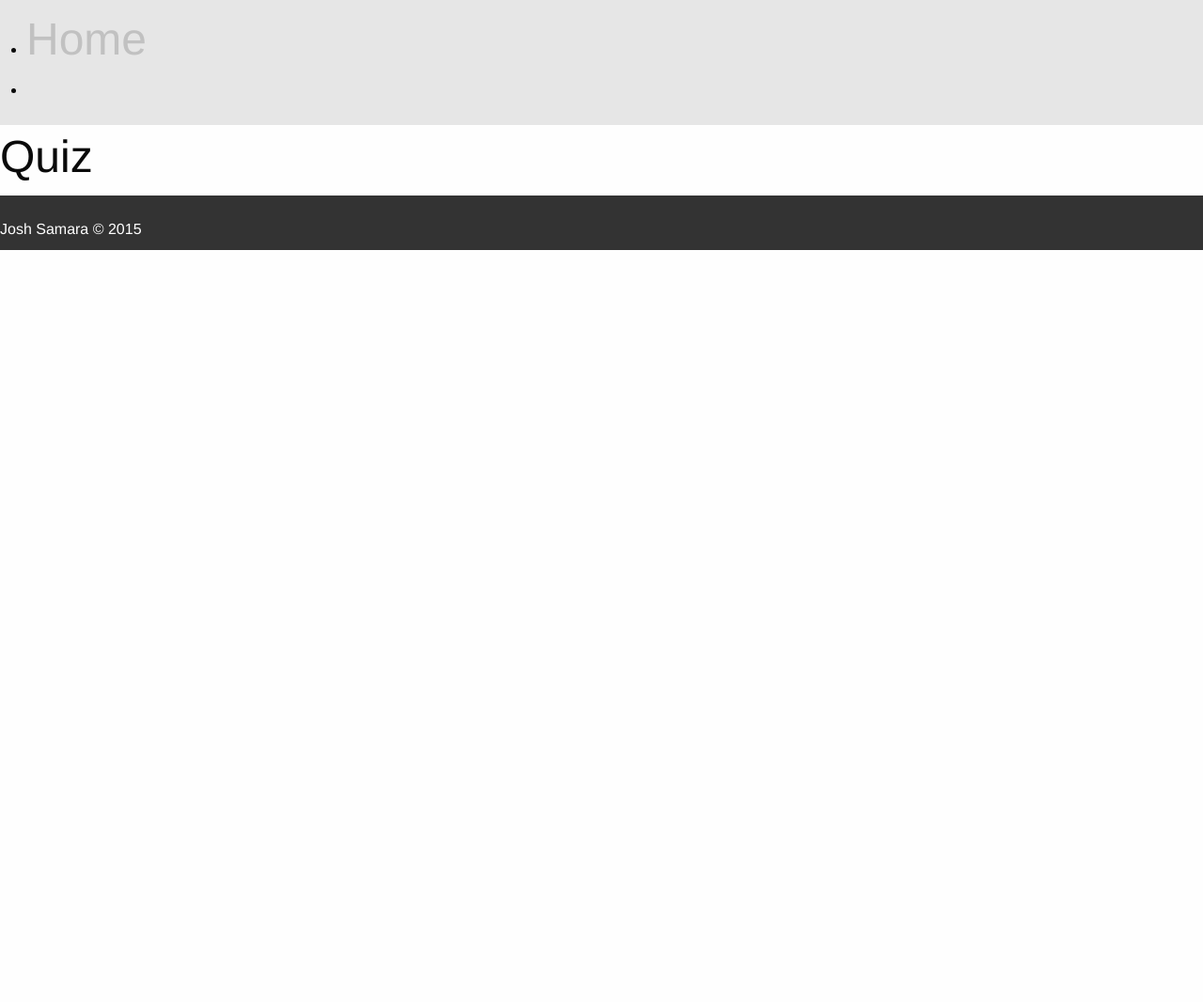
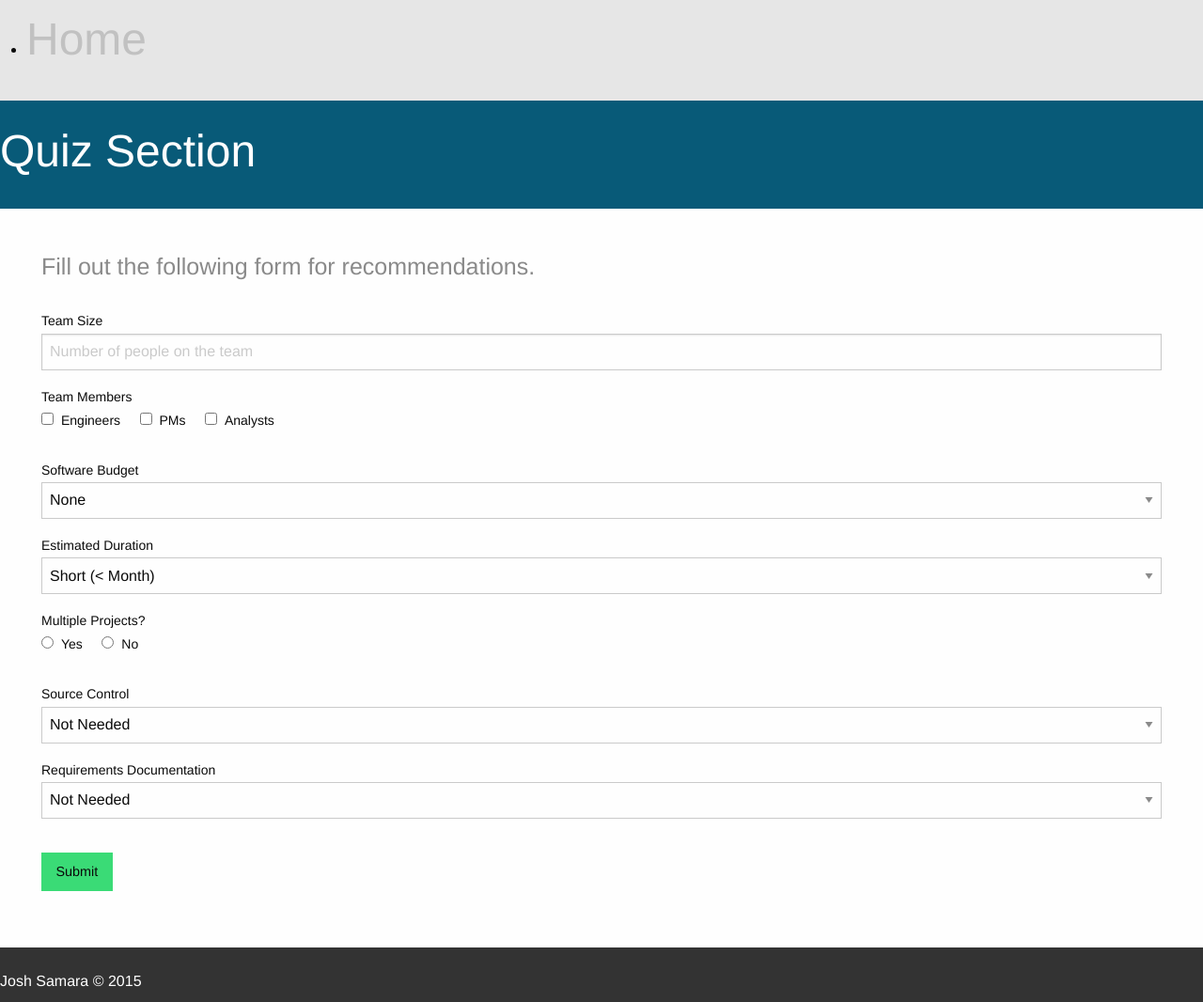
Before and after one commit to joshsamara/PMQuiz, a Flask app: template templates/quiz.html in a window 1280 px wide. Shown: the whole page at 94% size. Before the commit the page ends 266 px from the top, so only its background shows below. Run offline with Flask 2, Linux system fonts and the light colour scheme; the template is opened without the code that fills it, so the values that code supplies are empty; some libraries are stand-ins or nearby versions.

Commit message:
Basic quiz page setup.

```diff
--- a/application.py
+++ b/application.py
@@ -1,12 +1,21 @@
 #!/usr/bin/env python
 # encoding: utf-8
-from flask import Flask, render_template
+from flask import Flask, render_template, request
 app = Flask(__name__)
 
 
 @app.route("/")
-def hello():
+def home():
     return render_template('home.html')
 
+
+@app.route("/quiz", methods=['GET', 'POST'])
+def quiz():
+    if request.method == 'POST':
+        print request.form
+        return render_template('quiz.html')
+    else:
+        return render_template('quiz.html')
+
 if __name__ == "__main__":
-    app.run()
+    app.run(debug=True)
--- a/templates/base.html
+++ b/templates/base.html
@@ -18,12 +18,18 @@ href="static/styles.css">
 <!-- Entire Navbar Code -->
 <nav class="top-bar">
   <ul>
-    <li class="name"><h1><a href="/">Home</a></h1></li>
-    <li class="toggle-topbar"><a href="#"></a></li>
+    <li class="name"><h1><a href="{{ url_for('home') }}">Home</a></h1></li>
   </ul>
 </nav>
 
-<div id="content">
+<header class="bg-blue1">
+  <div class="row">
+    <h1 class="white">{% block header %}{% endblock %}</h1>
+    <h5 class="white">{% block subheader %}{% endblock %}</h5>
+  </div>
+</header>
+
+<div class="container" id="content">
   {% block content %}{% endblock %}
 </div>
 
--- a/templates/quiz.html
+++ b/templates/quiz.html
@@ -2,6 +2,82 @@
 
 {% block title %}Quiz{% endblock %}
 
+{% block header %}
+Quiz Section
+{% endblock %}
+
 {% block content %}
-<h1>Quiz</h1>
+
+<div class="row text-ceneter">
+  <h4 class="subheader">Fill out the following form for recommendations.</h4>
+  <form action="{{ url_for('quiz') }}" method="post">
+    <fieldset>
+      {# Row 1 #}
+      <div class="row">
+        <div class="large-6 columns">
+          <label>Team Size
+            <input name="size" type="number" placeholder="Number of people on the team" />
+          </label>
+        </div>
+        <div class="large-6 columns">
+          <label>Team Members</label>
+          <input name="eng" type="checkbox"><label for="checkbox1">Engineers</label>
+          <input name="pm" type="checkbox"><label for="checkbox2">PMs</label>
+          <input name="anls" type="checkbox"><label for="checkbox2">Analysts</label>
+        </div>
+      </div>
+      {# Row 2 #}
+      <div class="row">
+        <div class="large-4 columns">
+          <label>Software Budget
+            <select name="budget">
+              <option value="none">None</option>
+              <option value="small">Small (< $100)</option>
+              <option value="med">Medium ($100-$1000)</option>
+              <option value="large">Large ($1000+)</option>
+            </select>
+          </label>
+        </div>
+        <div class="large-4 columns">
+          <label>Estimated Duration
+            <select name="duration">
+              <option value="short">Short (< Month)</option>
+              <option value="medium">Medium (Month-Year)</option>
+              <option value="long">Long (Year+)</option>
+              <option value="unlimited">Continuous (No End)</option>
+            </select>
+          </label>
+        </div>
+        <div class="large-4 columns">
+          <label>Multiple Projects?</label>
+          <input type="radio" name="multiple" value="yes"><label>Yes</label>
+          <input type="radio" name="multiple" value="no"><label>No</label>
+        </div>
+      </div>
+      {# Row 3 #}
+      <div class="row">
+        <div class="large-6 columns">
+          <label>Source Control
+            <select name="budget">
+              <option value="none">Not Needed</option>
+              <option value="public">Public</option>
+              <option value="private">Private via Provider</option>
+              <option value="personal">Private via self-hosted</option>
+            </select>
+          </label>
+        </div>
+        <div class="large-6 columns">
+          <label>Requirements Documentation
+            <select name="duration">
+              <option value="none">Not Needed</option>
+              <option value="small">Limited (short, simple documentation)</option>
+              <option value="large">Expansive (verbose, developed documentation tools)</option>
+            </select>
+          </label>
+        </div>
+      </div>
+      <input type="submit" class="button expand success">
+    </fieldset>
+  </form>
+</div>
 {% endblock %}
```
Also changed, not shown: templates/home.html (+9 -9 lines).
